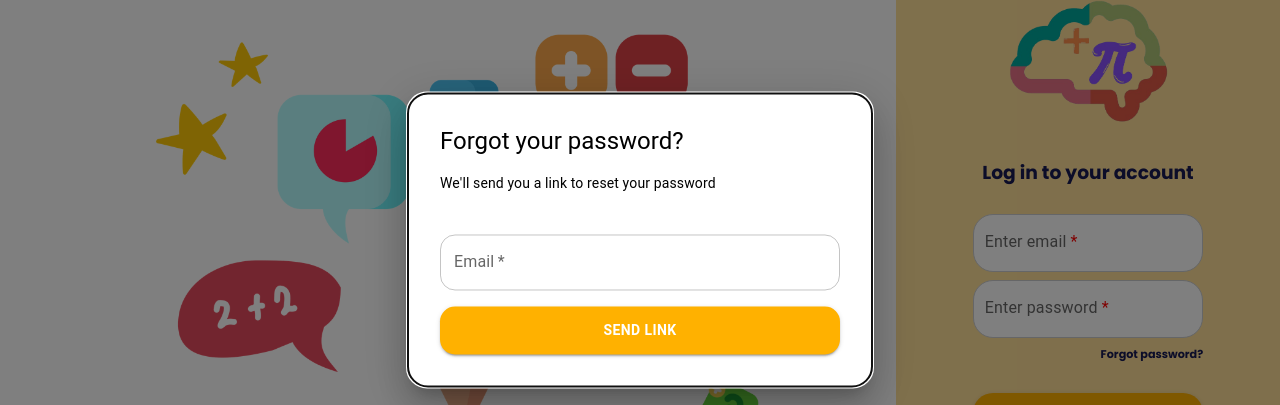
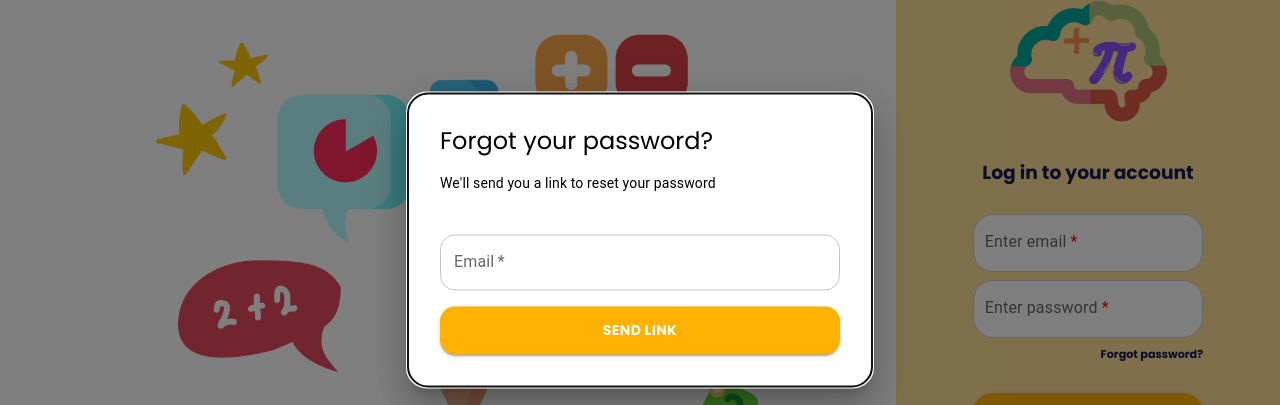
Before and after one commit to 8maaan/MathMinds, a React (Create React App) app in the folder client/: page /login in a window 1280 px wide. Both pictures are taken after a click on the element "Forgot password?". Shown: the part 160-565 px from the top of the page. Built offline with nearby package versions, Linux system fonts and the light colour scheme; no server answers.

Commit message:
added/change fontstyle

```diff
--- a/client/src/ReusableComponents/forgotPasswordModal.js
+++ b/client/src/ReusableComponents/forgotPasswordModal.js
@@ -58,7 +58,7 @@ export default function ForgotPasswordModal({ open, onClose }) {
       >
         <Fade in={open}>
           <Box sx={style}>
-            <Typography id="transition-modal-title" variant="h5" component="h2">
+            <Typography style={{fontFamily:'Poppins'}} id="transition-modal-title" variant="h5" component="h2">
               Forgot your password?
             </Typography>
             {!confirmed ?
@@ -75,12 +75,12 @@ export default function ForgotPasswordModal({ open, onClose }) {
                     sx={{mb: 2,}}
                     InputProps={{style:{borderRadius:'15px'}}}
                     fullWidth/>
-                    <Button type='submit' variant='contained'fullWidth sx={{backgroundColor:'#ffb100', height:'6vh', fontWeight:'600', borderRadius:'15px'}}>Send link</Button>
+                    <Button type='submit' variant='contained'fullWidth sx={{backgroundColor:'#ffb100', height:'6vh', fontWeight:'600', fontFamily:'Poppins', borderRadius:'15px'}}>Send link</Button>
                 </form>
               </div>
               :
               <div>
-                <Typography id="transition-modal-description" sx={{ mt: 2, mb: 5, fontSize: 12}}>
+                <Typography id="transition-modal-description" sx={{ mt: 2, mb: 5, fontSize: 12, fontFamily:'Poppins'}}>
                   Great! We've sent an email to {email} with instructions on how to reset your password.
                 </Typography>
               </div>
```
